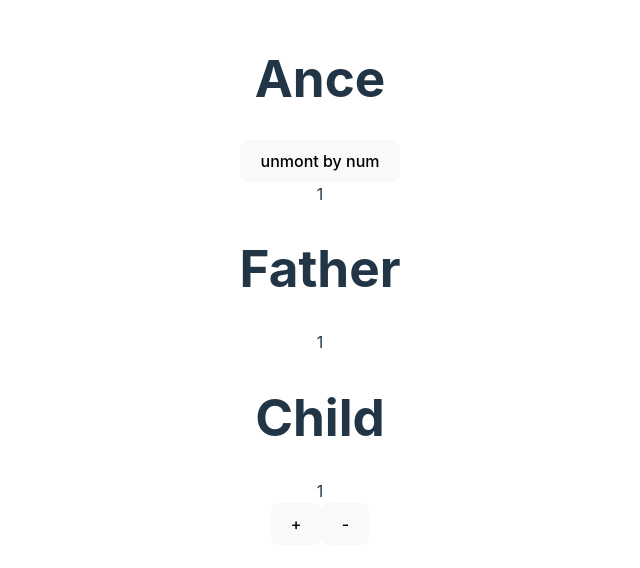
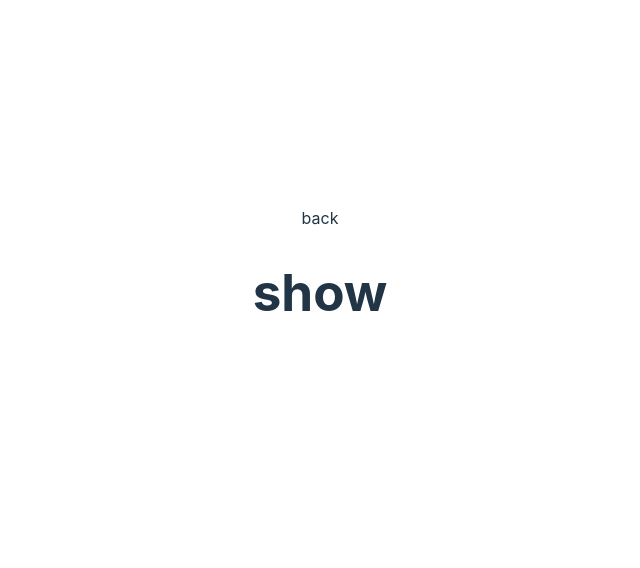
Before and after one commit to lazycattylqm/wujieexample, a React (Vite) app in the folder vite-react-ts/: page /show in a window 1280 px wide. Shown: the part 120-688 px from the top of the page, without its empty margins (320-960 px from the left). Built offline with nearby package versions, Linux system fonts and the light colour scheme.

Commit message:
react router and recoil

```diff
--- a/vite-react-ts/src/App.tsx
+++ b/vite-react-ts/src/App.tsx
@@ -1,15 +1,21 @@
-import { useState, useRef } from 'react';
-import reactLogo from './assets/react.svg';
+import { useNavigate } from 'react-router-dom';
 import './App.css';
-import Father from './components/Father';
-import Ancestor from './components/Ancestor';
+import { RecoilRoot } from 'recoil';
 
 function App() {
-  const [count, setCount] = useState(0);
+  const nav = useNavigate();
+  const toShow = () => {
+    nav('/show');
+  };
 
+  const toAns = () => {
+    nav('/ans');
+  };
   return (
     <div className="App">
-      <Ancestor />
+      <div onClick={toShow}>go to show</div>
+      <div onClick={toAns}>go to ans</div>
+      <h1>Hello</h1>
     </div>
   );
 }
--- a/vite-react-ts/src/components/Ancestor.tsx
+++ b/vite-react-ts/src/components/Ancestor.tsx
@@ -1,32 +1,36 @@
-import { useEffect, useReducer, useState } from 'react';
-import { ContextWrapper, context, reducer } from '../context/counterContext';
 import Father from './Father';
-import { counter } from './Counter';
+import { useNavigate } from 'react-router-dom';
+import { useRecoilSnapshot, useRecoilState, useRecoilValue } from 'recoil';
+import { counterState, countSelector } from '../recoil/atom';
+import { useEffect, useState } from 'react';
 
 const Ancestor = () => {
-  const [store, dispatch] = useReducer(reducer, context);
-  const [num, setNum] = useState(1);
-
+  const counter = useRecoilValue(counterState);
+  const [count, setCount] = useState(counter);
+  const snapshot = useRecoilSnapshot();
   useEffect(() => {
+    console.log('ancestor', counter);
     return () => {
-      console.log('ancestor unmount', counter.get());
+      console.log('ancestor unmount', count, snapshot);
     };
-  }, [num]);
-
+  }, []);
+  useEffect(() => {
+    console.log('set effect ancestor', counter, snapshot);
+    setCount(counter);
+  }, [counter]);
+  const nav = useNavigate();
   return (
     <>
-      <h1>Ance</h1>
-      <button
+      <div
         onClick={() => {
-          setNum(num + 1);
+          nav('/');
         }}
       >
-        unmont by num
-      </button>
-      <div>{num}</div>
-      <ContextWrapper.Provider value={{ store, dispatch }}>
-        <Father />
-      </ContextWrapper.Provider>
+        back
+      </div>
+      <h1>Ance</h1>
+      <div>{counter}</div>
+      <Father />
     </>
   );
 };
--- a/vite-react-ts/src/components/Child.tsx
+++ b/vite-react-ts/src/components/Child.tsx
@@ -1,27 +1,23 @@
-import { useContext } from 'react';
-import { ContextWrapper } from '../context/counterContext';
-import { counter } from './Counter';
+import { useRecoilState } from 'recoil';
+import { counterState } from '../recoil/atom';
 
 const Child = () => {
-  const { store, dispatch } = useContext(ContextWrapper);
-
+  const [counter, setCounter] = useRecoilState(counterState);
   return (
     <div>
       <h1>Child</h1>
-      {store.count}
+      {counter}
       <div>
         <button
           onClick={() => {
-            dispatch('increment');
-            counter.increment();
+            setCounter(counter + 1);
           }}
         >
           +
         </button>
         <button
           onClick={() => {
-            dispatch('decrement');
-            counter.decrement();
+            setCounter(counter - 1);
           }}
         >
           -
--- a/vite-react-ts/src/components/Father.tsx
+++ b/vite-react-ts/src/components/Father.tsx
@@ -1,12 +1,12 @@
-import { useEffect, useContext } from 'react';
-import { ContextWrapper } from '../context/counterContext';
+import { useRecoilState } from 'recoil';
+import { counterState } from '../recoil/atom';
 import Child from './Child';
 const Father = () => {
-  const { store } = useContext(ContextWrapper);
+  const [counter] = useRecoilState(counterState);
   return (
     <div>
       <h1>Father</h1>
-      <div>{store.count}</div>
+      <div>{counter}</div>
       <Child />
     </div>
   );
--- /dev/null
+++ b/vite-react-ts/src/components/Show.tsx
@@ -0,0 +1,19 @@
+import { useNavigate } from 'react-router-dom';
+
+const Show = () => {
+  const nav = useNavigate();
+  return (
+    <div>
+      <div
+        onClick={() => {
+          nav('/');
+        }}
+      >
+        back
+      </div>
+      <h1>show</h1>
+    </div>
+  );
+};
+
+export default Show;
--- a/vite-react-ts/src/main.tsx
+++ b/vite-react-ts/src/main.tsx
@@ -1,10 +1,15 @@
-import React from 'react'
-import ReactDOM from 'react-dom/client'
-import App from './App'
-import './index.css'
+import React from 'react';
+import ReactDOM from 'react-dom/client';
+import App from './App';
+import './index.css';
+import { RouterProvider } from 'react-router-dom';
+import { route } from './routes';
+import { RecoilRoot } from 'recoil';
 
 ReactDOM.createRoot(document.getElementById('root') as HTMLElement).render(
   <React.StrictMode>
-    <App />
+    <RecoilRoot>
+      <RouterProvider router={route} />
+    </RecoilRoot>
   </React.StrictMode>
-)
+);
--- /dev/null
+++ b/vite-react-ts/src/recoil/atom.ts
@@ -0,0 +1,14 @@
+import { atom, selector } from 'recoil'
+
+export const counterState = atom({
+  key: 'counter',
+  default: 0,
+});
+
+export const countSelector = selector({
+  key: 'countSelector',
+  get: ({ get }) => {
+    const count = get(counterState);
+    return count;
+  }
+});
--- /dev/null
+++ b/vite-react-ts/src/routes/index.tsx
@@ -0,0 +1,23 @@
+import { createBrowserRouter, Route } from 'react-router-dom';
+import App from '../App';
+import Ancestor from '../components/Ancestor';
+import Show from '../components/Show';
+import * as React from 'react';
+export const route = createBrowserRouter([
+  {
+    path: '/show',
+    element: <Show />,
+  },
+  {
+    path: '/ans',
+    element: <Ancestor />,
+  },
+  {
+    path: '/',
+    element: <App />,
+  },
+  {
+    path: '*',
+    element: <App />,
+  },
+]);
```
Also changed, not shown: vite-react-ts/package.json (+6 -2 lines).
